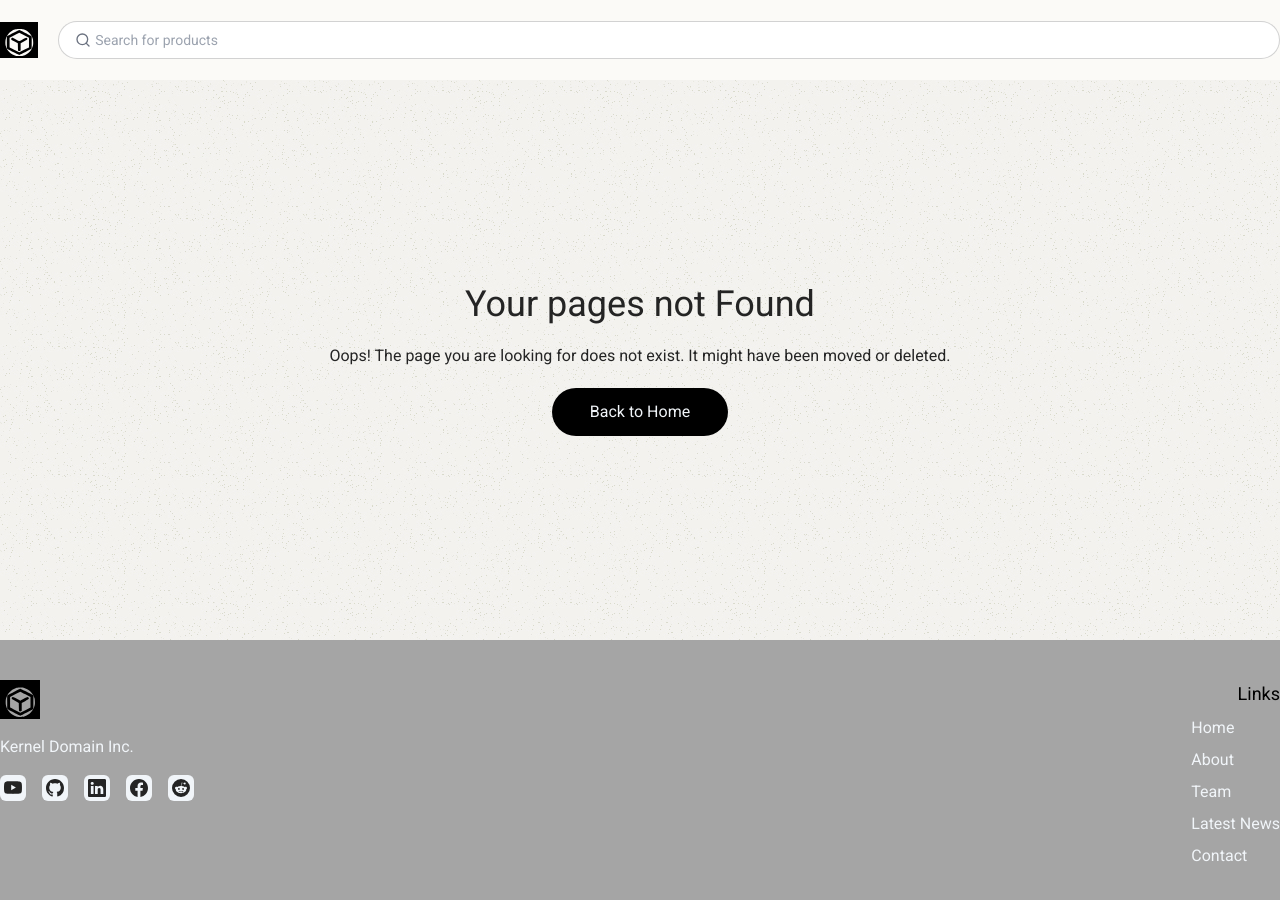
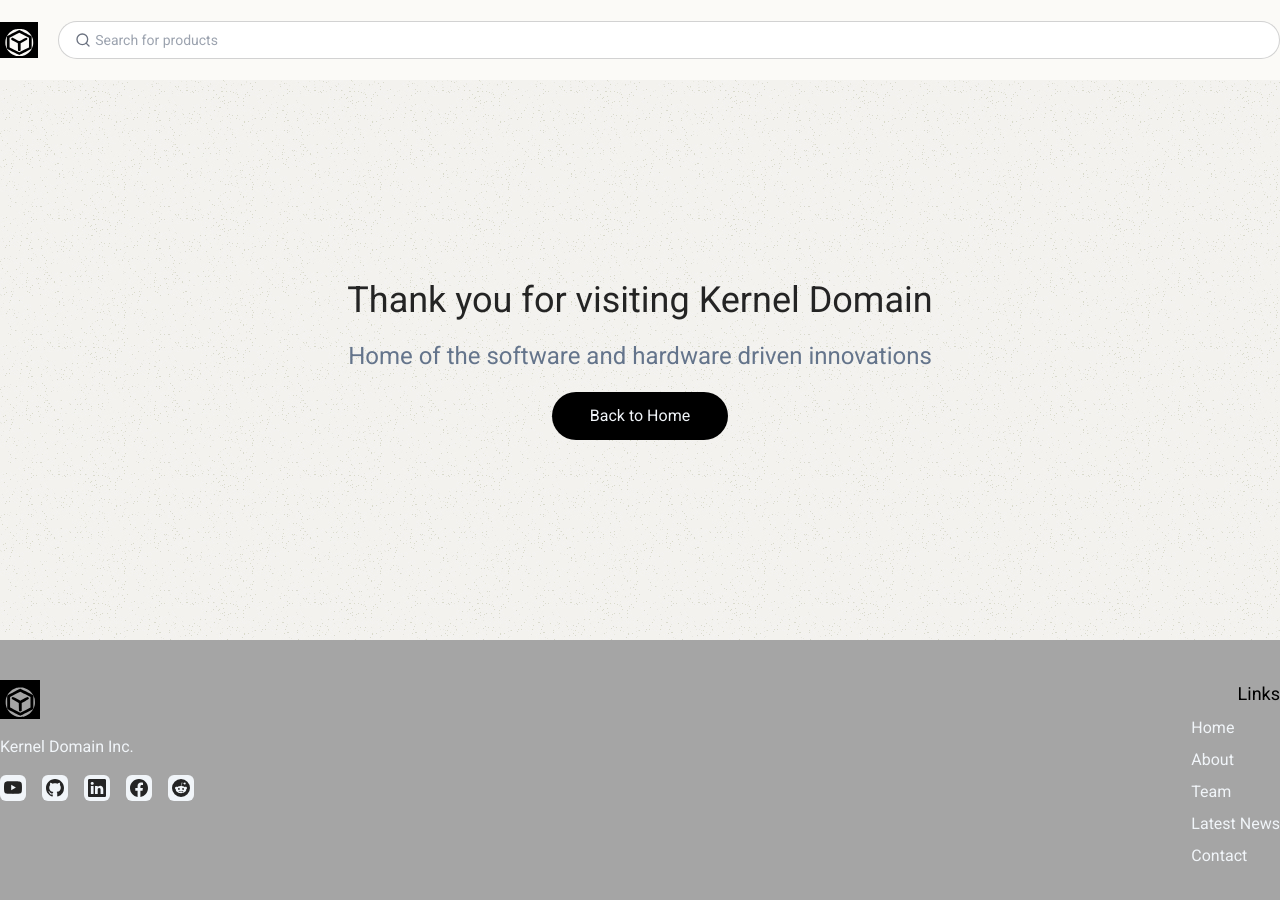
Before and after one commit to vijaypolsani/KernelDomain, a Next.js app: page /products in a window 1280 px wide. Before the commit this address had no page. Shown: the top 900 px of the page. Built offline with nearby package versions, Linux system fonts and the light colour scheme.

Commit message:
updates to pictures and header and footer

```diff
--- /dev/null
+++ b/src/app/products/page.tsx
@@ -0,0 +1,26 @@
+import Container from "@/components/Container";
+import Link from "next/link";
+import React from "react";
+
+const AboutPage = () => {
+  return (
+    <Container className="flex items-center justify-center py-20">
+      <div className="min-h-[400px] flex flex-col items-center justify-center gap-y-5">
+        <h2 className="text-4xl font-bold">
+          Thank you for visiting Kernel Domain
+        </h2>
+        <h2 className="text-2xl font-bold text-slate-500">
+          Home of the software and hardware driven innovations
+        </h2>
+        <Link
+          href={"/"}
+          className="bg-black text-slate-100 w-44 h-12 rounded-full text-base font-semibold flex items-center justify-center hover:bg-orange-600 hover:text-white duration-200"
+        >
+          Back to Home
+        </Link>
+      </div>
+    </Container>
+  )
+}
+
+export default AboutPage;
```
